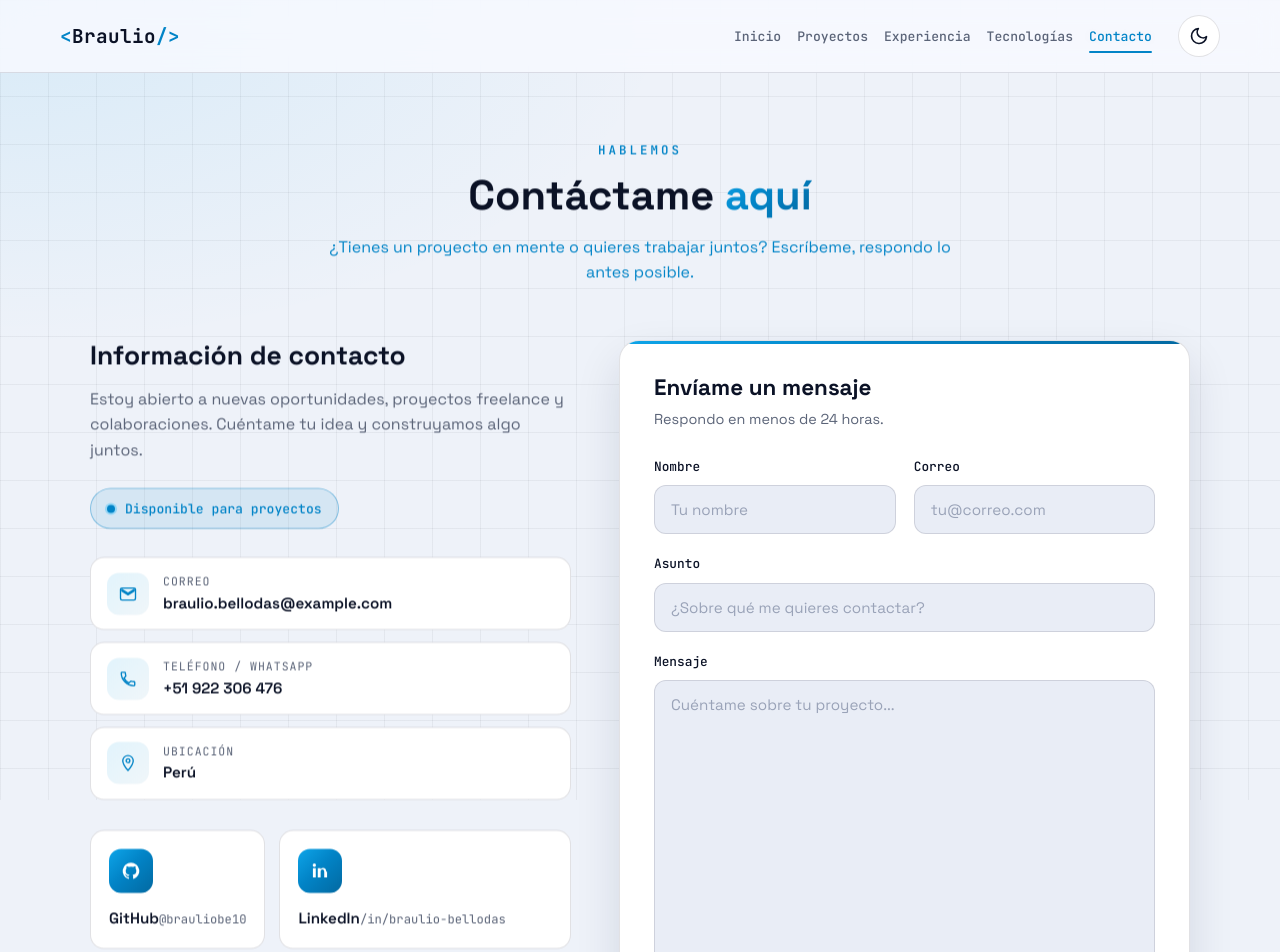
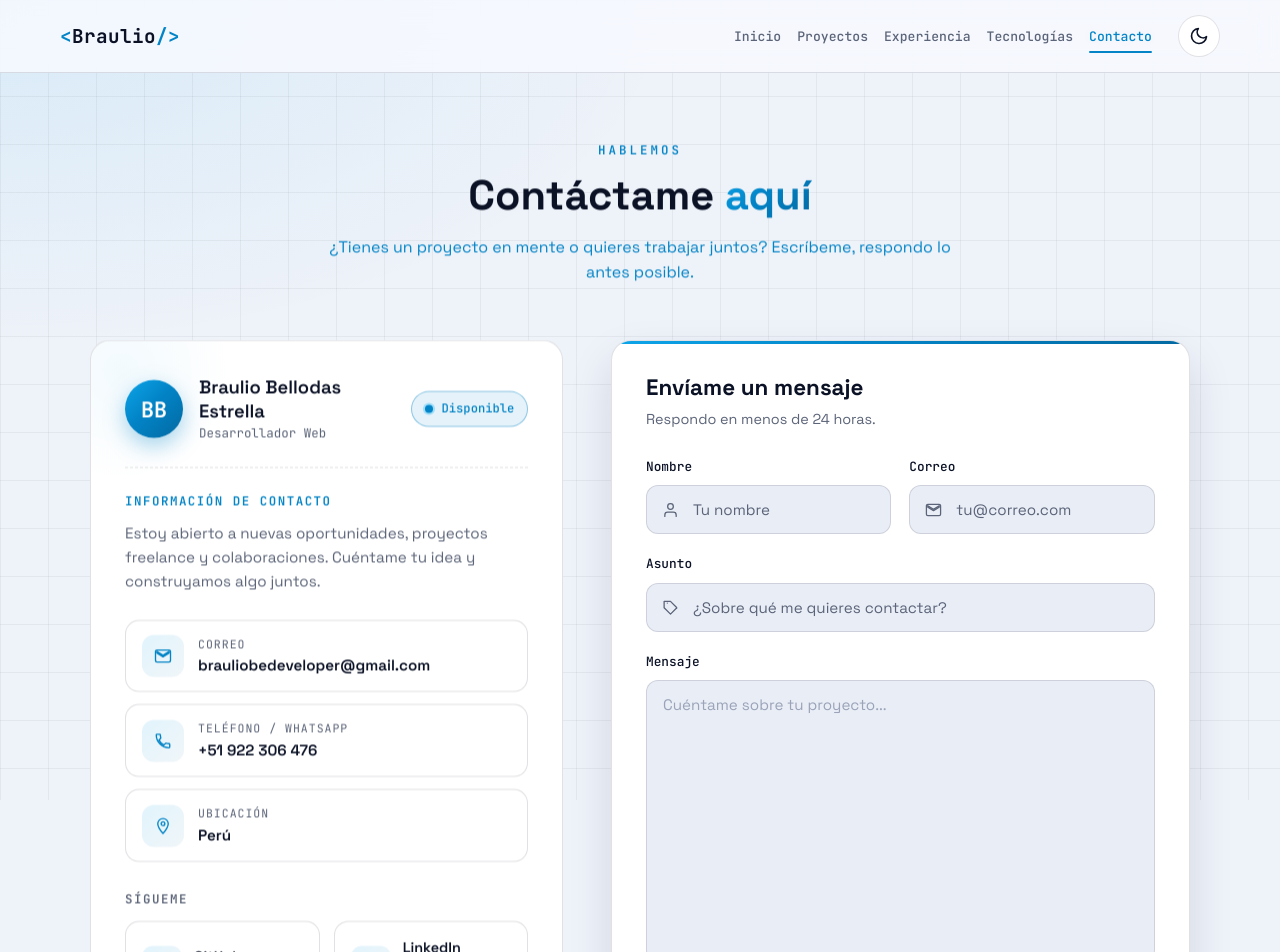
Before and after one commit to brauliobe10/Portfolio-web, a React (Vite) app: page /contacto in a window 1280 px wide. Shown: the top 952 px of the page. Built offline with nearby package versions, Linux system fonts and the light colour scheme.

Commit message:
Envio de email

```diff
--- a/src/data/portfolio.js
+++ b/src/data/portfolio.js
@@ -20,7 +20,7 @@ export const profile = {
 
 export const stats = [
   { value: '+5', label: 'Proyectos desarrollados' },
-  { value: '+6', label: 'Tecnologías dominadas' },
+  { value: '+10', label: 'Tecnologías dominadas' },
   { value: '3+', label: 'Años de estudio y práctica' },
   { value: '100%', label: 'Dedicación y pasión' },
 ];
@@ -158,7 +158,7 @@ export const technologies = [
 ];
 
 export const contact = {
-  email: 'braulio.bellodas@example.com',
+  email: 'brauliobedeveloper@gmail.com',
   phone: '+51 922 306 476',
   social: [
     {
--- a/src/pages/Contact.jsx
+++ b/src/pages/Contact.jsx
@@ -1,6 +1,6 @@
 import { useState } from 'react';
 import ScrollReveal from '../components/ScrollReveal';
-import { contact } from '../data/portfolio';
+import { profile, contact } from '../data/portfolio';
 import './styles/Contact.css';
 
 function SocialIcon({ name }) {
@@ -52,6 +52,20 @@ function InfoIcon({ type }) {
   );
 }
 
+function FieldIcon({ type }) {
+  const paths = {
+    user: <path d="M20 21v-2a4 4 0 0 0-4-4H8a4 4 0 0 0-4 4v2M12 11a4 4 0 1 0 0-8 4 4 0 0 0 0 8Z" />,
+    mail: <path d="M20 4H4a2 2 0 0 0-2 2v12a2 2 0 0 0 2 2h16a2 2 0 0 0 2-2V6a2 2 0 0 0-2-2Zm0 4-8 5-8-5V6l8 5 8-5v2Z" />,
+    tag: <path d="M20.6 13.4 12 22l-9-9V4h9l8.6 8.6a1 1 0 0 1 0 1.4ZM7.5 6.5h.01" />,
+  };
+
+  return (
+    <svg className="field-icon" viewBox="0 0 24 24" width="17" height="17" fill="none" stroke="currentColor" strokeWidth="1.8" strokeLinecap="round" strokeLinejoin="round" aria-hidden="true">
+      {paths[type]}
+    </svg>
+  );
+}
+
 const contactInfo = [
   { label: 'Correo', value: contact.email, href: `mailto:${contact.email}`, icon: 'mail' },
   { label: 'Teléfono / WhatsApp', value: contact.phone, href: `https://wa.me/${contact.phone.replace(/[^0-9]/g, '')}`, icon: 'phone' },
@@ -95,6 +109,14 @@ export default function Contact() {
     }
   };
 
+  const initials = profile.name
+    .split(' ')
+    .slice(0, 2)
+    .map((n) => n[0])
+    .join('');
+
+  const whatsapp = contact.social.find((s) => s.icon === 'whatsapp');
+
   return (
     <section className="page-hero">
       <div className="container">
@@ -111,16 +133,23 @@ export default function Contact() {
 
         <div className="contact-grid">
           <ScrollReveal className="contact-info">
+            <div className="contact-profile">
+              <span className="contact-avatar">{initials}</span>
+              <span className="contact-profile-meta">
+                <span className="contact-profile-name">{profile.name}</span>
+                <span className="contact-profile-role">{profile.subtitle}</span>
+              </span>
+              <span className="contact-status">
+                <span className="pulse-dot" />
+                {contact.available ? 'Disponible' : 'Ocupado'}
+              </span>
+            </div>
+
             <h2 className="contact-info-title">Información de contacto</h2>
             <p className="contact-info-text">
               Estoy abierto a nuevas oportunidades, proyectos freelance y colaboraciones. Cuéntame
               tu idea y construyamos algo juntos.
             </p>
-
-            <div className="contact-status">
-              <span className="pulse-dot" />
-              {contact.available ? 'Disponible para proyectos' : 'Ocupado en este momento'}
-            </div>
 
             <div className="contact-list">
               {contactInfo.map((item) => {
@@ -147,6 +176,7 @@ export default function Contact() {
               })}
             </div>
 
+            <h3 className="contact-social-title">Sígueme</h3>
             <div className="contact-social">
               {contact.social.map((item) => (
                 <a
@@ -189,6 +219,8 @@ export default function Contact() {
                 <div className="form-row">
                   <div className="form-field">
                     <label htmlFor="name">Nombre</label>
+                    <span className="field-wrap">
+                      <FieldIcon type="user" />
                       <input
                         id="name"
                         name="name"
@@ -198,9 +230,12 @@ export default function Contact() {
                         onChange={handleChange}
                         required
                       />
+                    </span>
                   </div>
                   <div className="form-field">
                     <label htmlFor="email">Correo</label>
+                    <span className="field-wrap">
+                      <FieldIcon type="mail" />
                       <input
                         id="email"
                         name="email"
@@ -210,11 +245,14 @@ export default function Contact() {
                         onChange={handleChange}
                         required
                       />
+                    </span>
                   </div>
                 </div>
 
                 <div className="form-field">
                   <label htmlFor="subject">Asunto</label>
+                  <span className="field-wrap">
+                    <FieldIcon type="tag" />
                     <input
                       id="subject"
                       name="subject"
@@ -224,6 +262,7 @@ export default function Contact() {
                       onChange={handleChange}
                       required
                     />
+                  </span>
                 </div>
 
                 <div className="form-field">
@@ -241,7 +280,8 @@ export default function Contact() {
 
                 {status === 'error' && (
                   <p className="form-error" role="alert">
-                    No se pudo enviar el mensaje. Inténtalo de nuevo o escríbeme por correo o WhatsApp.
+                    No se pudo enviar el mensaje. Inténtalo de nuevo o escríbeme por correo o
+                    WhatsApp.
                   </p>
                 )}
 
@@ -255,6 +295,13 @@ export default function Contact() {
                     'Enviar mensaje'
                   )}
                 </button>
+
+                {whatsapp && (
+                  <a href={whatsapp.url} target="_blank" rel="noreferrer" className="form-whatsapp">
+                    <span>Prefieres respuestas rápidas?</span>
+                    <strong>Escríbeme por WhatsApp</strong>
+                  </a>
+                )}
               </form>
             )}
           </ScrollReveal>
--- a/src/pages/styles/Contact.css
+++ b/src/pages/styles/Contact.css
@@ -11,34 +11,104 @@
 .contact-info {
   display: flex;
   flex-direction: column;
+  background: var(--bg-card);
+  border: 1px solid var(--border);
+  border-radius: 20px;
+  padding: 34px;
+  position: relative;
+  overflow: hidden;
 }
 
-.contact-info-title {
-  font-size: 1.65rem;
-  margin-bottom: 14px;
+.contact-info::before {
+  content: '';
+  position: absolute;
+  top: -80px;
+  left: -80px;
+  width: 220px;
+  height: 220px;
+  background: radial-gradient(circle, var(--bg-glow) 0%, transparent 70%);
+  opacity: 0.5;
+  pointer-events: none;
 }
 
-.contact-info-text {
+/* ----- Perfil ----- */
+.contact-profile {
+  position: relative;
+  display: flex;
+  align-items: center;
+  gap: 16px;
+  padding-bottom: 24px;
+  margin-bottom: 26px;
+  border-bottom: 1px dashed var(--border);
+}
+
+.contact-avatar {
+  width: 58px;
+  height: 58px;
+  border-radius: 50%;
+  background: var(--gradient);
+  color: #fff;
+  font-family: var(--font-mono);
+  font-weight: 700;
+  font-size: 1.35rem;
+  display: flex;
+  align-items: center;
+  justify-content: center;
+  flex-shrink: 0;
+  box-shadow: 0 8px 22px rgba(2, 132, 199, 0.35);
+}
+
+.contact-profile-meta {
+  display: flex;
+  flex-direction: column;
+  min-width: 0;
+}
+
+.contact-profile-name {
+  font-size: 1.15rem;
+  font-weight: 600;
+  line-height: 1.3;
+}
+
+.contact-profile-role {
   color: var(--text-muted);
-  margin-bottom: 26px;
+  font-family: var(--font-mono);
+  font-size: 0.78rem;
 }
 
 .contact-status {
   display: inline-flex;
   align-items: center;
-  align-self: flex-start;
-  gap: 10px;
+  gap: 8px;
+  margin-left: auto;
   background: var(--accent-soft);
   border: 1px solid var(--accent-border);
   color: var(--accent);
   font-family: var(--font-mono);
-  font-size: 0.82rem;
+  font-size: 0.76rem;
   font-weight: 500;
-  padding: 9px 16px;
+  padding: 7px 13px;
   border-radius: 999px;
-  margin-bottom: 28px;
+  white-space: nowrap;
 }
 
+.contact-info-title {
+  font-family: var(--font-mono);
+  font-size: 0.78rem;
+  font-weight: 600;
+  letter-spacing: 1.5px;
+  text-transform: uppercase;
+  color: var(--accent);
+  margin-bottom: 12px;
+}
+
+.contact-info-text {
+  color: var(--text-muted);
+  font-size: 0.95rem;
+  margin-bottom: 26px;
+}
+
+/* ----- Lista de contacto ----- */
 .contact-list {
   display: flex;
   flex-direction: column;
@@ -94,6 +164,17 @@ a.contact-list-item:hover {
   overflow-wrap: break-word;
 }
 
+/* ----- Social ----- */
+.contact-social-title {
+  font-family: var(--font-mono);
+  font-size: 0.78rem;
+  font-weight: 600;
+  letter-spacing: 1.5px;
+  text-transform: uppercase;
+  color: var(--text-muted);
+  margin-bottom: 14px;
+}
+
 .contact-social {
   display: grid;
   grid-template-columns: 1fr 1fr;
@@ -102,12 +183,13 @@ a.contact-list-item:hover {
 
 .social-card {
   display: flex;
-  flex-direction: column;
+  align-items: center;
   gap: 12px;
-  padding: 18px;
+  padding: 14px 16px;
   background: var(--bg-card);
   border: 1px solid var(--border);
   border-radius: 14px;
+  min-width: 0;
   transition: transform 0.3s ease, border-color 0.3s ease, box-shadow 0.3s ease;
 }
 
@@ -118,27 +200,34 @@ a.contact-list-item:hover {
 }
 
 .social-icon {
-  width: 44px;
-  height: 44px;
-  border-radius: 12px;
+  width: 40px;
+  height: 40px;
+  border-radius: 11px;
   display: flex;
   align-items: center;
   justify-content: center;
-  background: var(--gradient);
-  color: #fff;
+  background: var(--gradient-soft);
+  color: var(--accent);
   flex-shrink: 0;
+}
+
+.social-meta {
+  display: flex;
+  flex-direction: column;
+  min-width: 0;
 }
 
 .social-name {
   font-weight: 600;
-  font-size: 0.95rem;
+  font-size: 0.9rem;
 }
 
 .social-handle {
   color: var(--text-muted);
   font-family: var(--font-mono);
-  font-size: 0.76rem;
-  overflow-wrap: break-word;
+  font-size: 0.72rem;
+  overflow-wrap: anywhere;
+  word-break: break-word;
 }
 
 /* ---------- Formulario ---------- */
@@ -203,6 +292,25 @@ a.contact-list-item:hover {
   color: var(--text);
 }
 
+.field-wrap {
+  position: relative;
+  display: block;
+}
+
+.field-icon {
+  position: absolute;
+  left: 16px;
+  top: 50%;
+  transform: translateY(-50%);
+  color: var(--text-muted);
+  pointer-events: none;
+  transition: color 0.25s ease;
+}
+
+.field-wrap:focus-within .field-icon {
+  color: var(--accent);
+}
+
 .form-field input,
 .form-field textarea {
   width: 100%;
@@ -217,6 +325,10 @@ a.contact-list-item:hover {
   resize: vertical;
 }
 
+.form-field .field-wrap input {
+  padding-left: 46px;
+}
+
 .contact-form .form-field:last-of-type {
   flex: 1;
   display: flex;
@@ -226,6 +338,10 @@ a.contact-list-item:hover {
 .contact-form .form-field:last-of-type textarea {
   flex: 1;
   min-height: 180px;
+}
+
+.form-field:focus-within label {
+  color: var(--accent);
 }
 
 .form-field input:focus,
@@ -238,6 +354,11 @@ a.contact-list-item:hover {
 .form-field input::placeholder,
 .form-field textarea::placeholder {
   color: var(--placeholder);
+  opacity: 1;
+}
+
+.form-field .field-wrap input::placeholder {
+  color: var(--text-muted);
 }
 
 .form-error {
@@ -260,6 +381,27 @@ a.contact-list-item:hover {
 .form-submit:disabled {
   opacity: 0.75;
   cursor: not-allowed;
+}
+
+.form-whatsapp {
+  display: flex;
+  flex-direction: column;
+  align-items: center;
+  gap: 2px;
+  margin-top: 18px;
+  text-align: center;
+  font-size: 0.85rem;
+  color: var(--text-muted);
+  transition: color 0.25s ease;
+}
+
+.form-whatsapp strong {
+  color: var(--accent);
+  font-weight: 600;
+}
+
+.form-whatsapp:hover {
+  color: var(--text);
 }
 
 .spinner {
@@ -312,14 +454,33 @@ a.contact-list-item:hover {
 }
 
 /* ---------- Responsive ---------- */
-@media (max-width: 900px) {
+@media (max-width: 1020px) {
   .contact-grid {
     grid-template-columns: 1fr;
     gap: 40px;
+  }
+}
+
+@media (max-width: 640px) {
+  .contact-profile {
+    flex-wrap: wrap;
+  }
+
+  .contact-status {
+    margin-left: 0;
+  }
+
+  .contact-social {
+    grid-template-columns: 1fr;
   }
 
   .form-row {
     grid-template-columns: 1fr;
     gap: 0;
   }
+
+  .contact-info,
+  .contact-form-wrap {
+    padding: 26px 22px;
+  }
 }
```
Also changed, not shown: 1 other file (tests, documents, lock files or other folders). Lines whose indentation alone changed are shown as unchanged.
